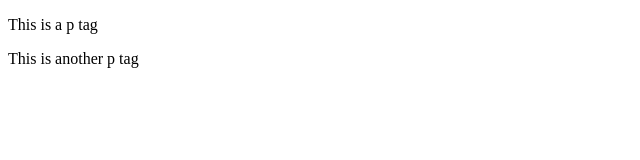
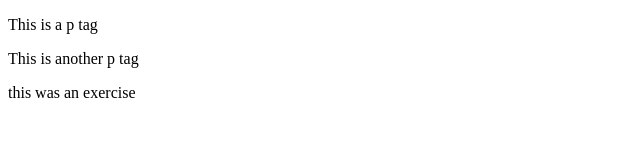
Before and after one commit to AndreiadeAlmeida/tddemo, a plain HTML site: page one.html in a window 1280 px wide. Shown: the whole page, without its empty margins (0-640 px from the left). Drawn offline with Linux system fonts and the light colour scheme.

Commit message:
exercise

```diff
--- a/one.html
+++ b/one.html
@@ -7,5 +7,6 @@
 <body>
     <p>This is a p tag</p>
     <p>This is another p tag</p>
+    <p>this was an exercise</p>
 </body>
 </html>
```
